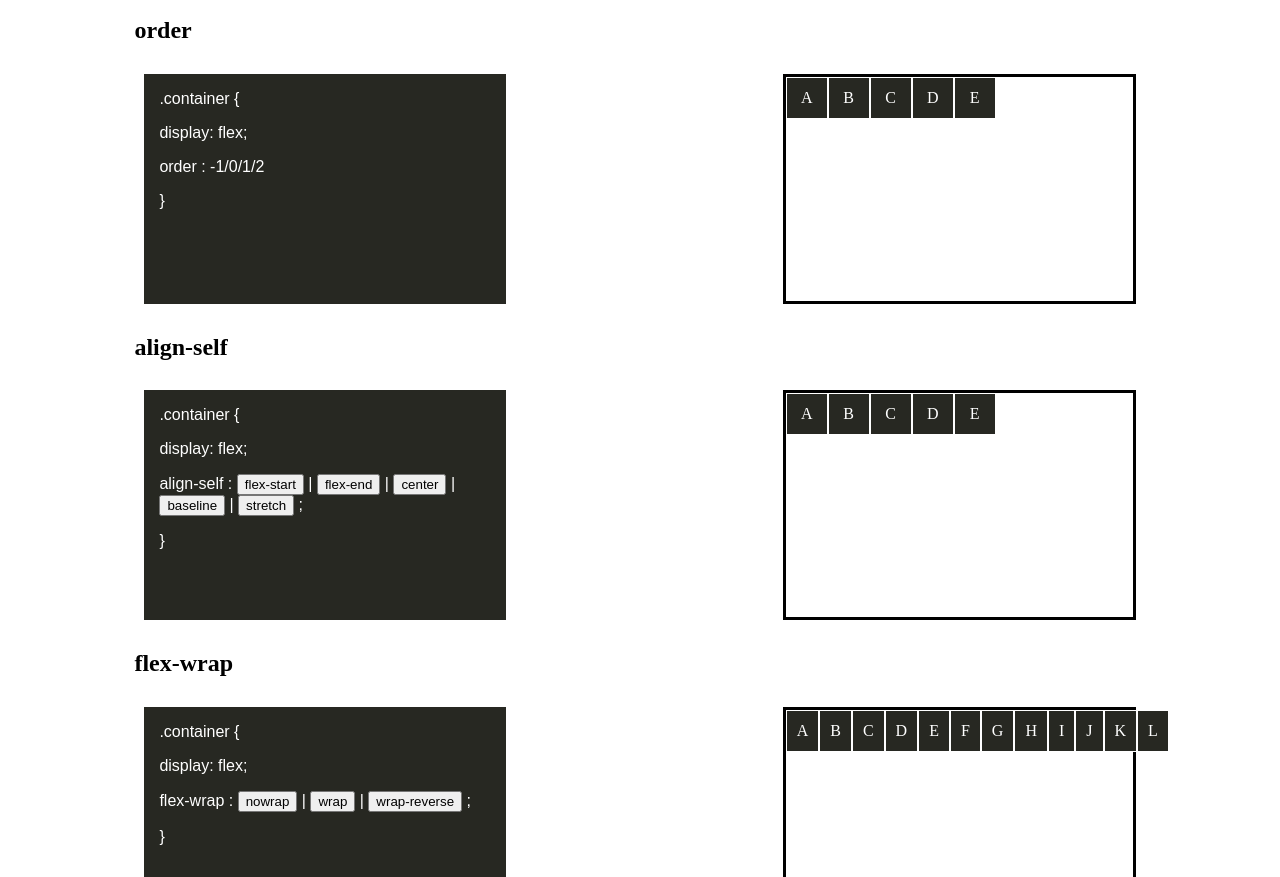
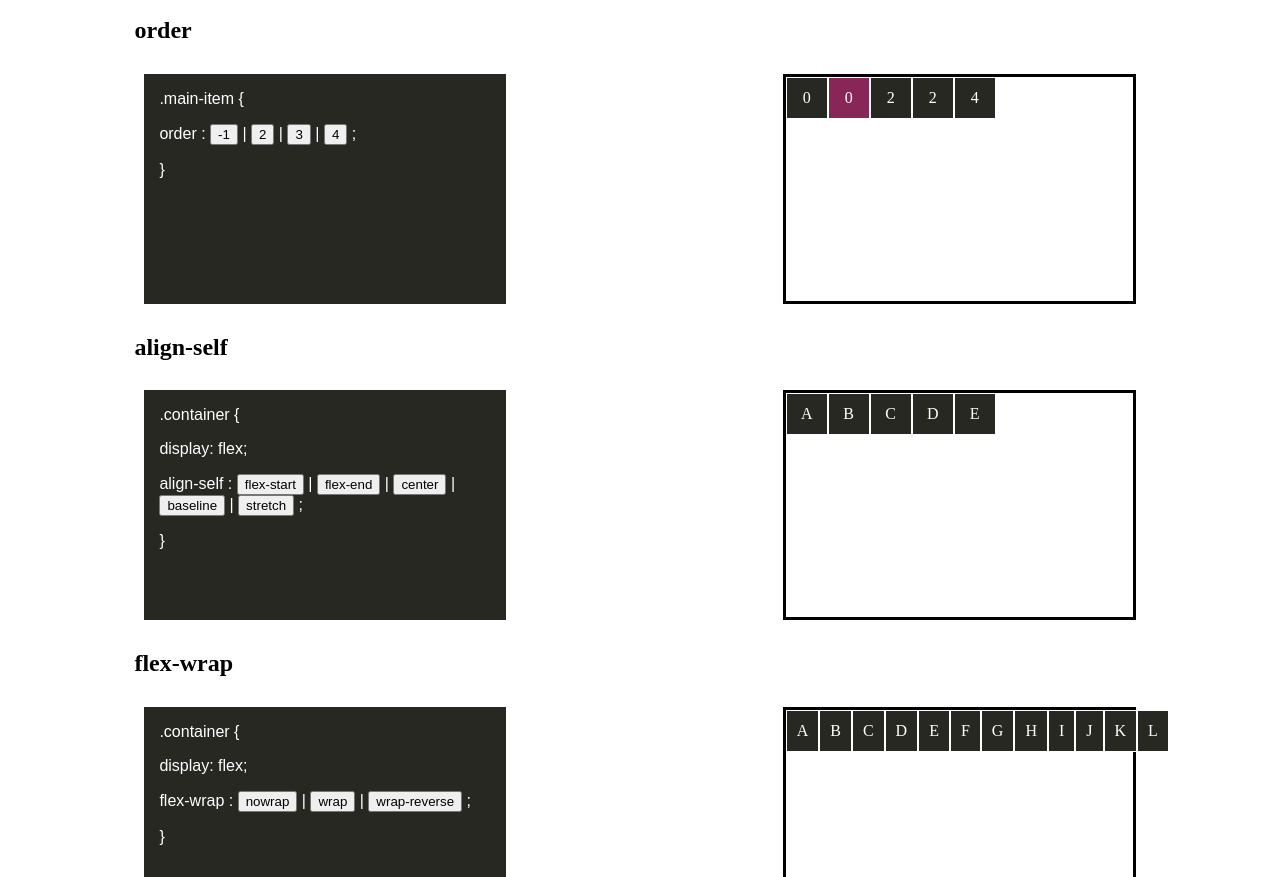
Before and after one commit to marion1998/Flex-CSS, a plain HTML site: page flextheory/index.html in a window 1280 px wide. Shown: the part 1426-2303 px from the top of the page. Drawn offline with Linux system fonts and the light colour scheme.

Commit message:
Correct order section with jQuery

```diff
--- a/flextheory/index.html
+++ b/flextheory/index.html
@@ -221,28 +221,30 @@
 			<div class="container">
 
 				<div class="code">
-					<p>.container {</p>
-					<p>display: flex;</p>
-					<p>order : -1/0/1/2</p>
+					<p>.main-item {</p>
+					<p>order : 	<button name="order" type="button" class="btn" >-1</button> |
+								<button name="order" type="button" class="btn" >2</button> |
+								<button name="order" type="button" class="btn" >3</button> |
+								<button name="order" type="button" class="btn" >4</button> ;</p>
 					<p>}</p>
 				</div>
 
 				<div class="exemple" id="ex5">
 
-					<div class="rectangle">
-						<p class="letter">A</p>
+					<div class="rectangle" id="order-item1">
+						<p class="letter">0</p>
 					</div>
-					<div class="rectangle">
-						<p class="letter">B</p>
+					<div class="rectangle" id="order-item2">
+						<p class="letter">2</p>
 					</div>
-					<div class="rectangle">
-						<p class="letter">C</p>
+					<div class="rectangle" id="order-item3">
+						<p class="letter">2</p>
 					</div>
-					<div class="rectangle">
-						<p class="letter">D</p>
+					<div class="rectangle" id="order-item4">
+						<p class="letter">4</p>
 					</div>
-					<div class="rectangle">
-						<p class="letter">E</p>
+					<div class="rectangle" id="main-order-item">
+						<p class="letter">0</p>
 					</div>
 
 				</div>
--- a/flextheory/styles.css
+++ b/flextheory/styles.css
@@ -74,14 +74,6 @@ footer {
 	width : 35%;
 	border : 3px solid black;
 	display :flex;
-	justify-content: none;
-	align-items: none;
-	flex-direction: none;
-	order: 0;
-	/*align-self*/
-	flex-wrap: nonwrap;
-	/*flex-flow*/
-	align-content: none;
 }
 
 .rectangle {
@@ -132,3 +124,24 @@ p.letter {
 	height : 40px;
 	width : 40px;
 }
+
+/* Order section */
+#order-item1{
+	order: 0;
+}
+
+#order-item2{
+	order: 2;
+}
+
+#order-item3{
+	order: 2;
+}
+
+#order-item4{
+	order: 4;
+}
+
+#main-order-item{
+	background-color: #872657;
+}
--- a/scripts/myscript.js
+++ b/scripts/myscript.js
@@ -4,7 +4,12 @@ $(document).ready(function(){
         var btnName = $(this).attr('name');
         var divExample = $(this).parents('.code').siblings('.exemple');
 
-        divExample.css('color', 'red');
-        divExample.css(btnName, btnText);
+        if(btnName == 'order'){
+            divExample.children("#main-order-item").css(btnName, btnText);
+            divExample.children("#main-order-item").children("p").text(btnText);
+        }else{
+            divExample.css(btnName, btnText);
+        }
+
     })
 });
```
